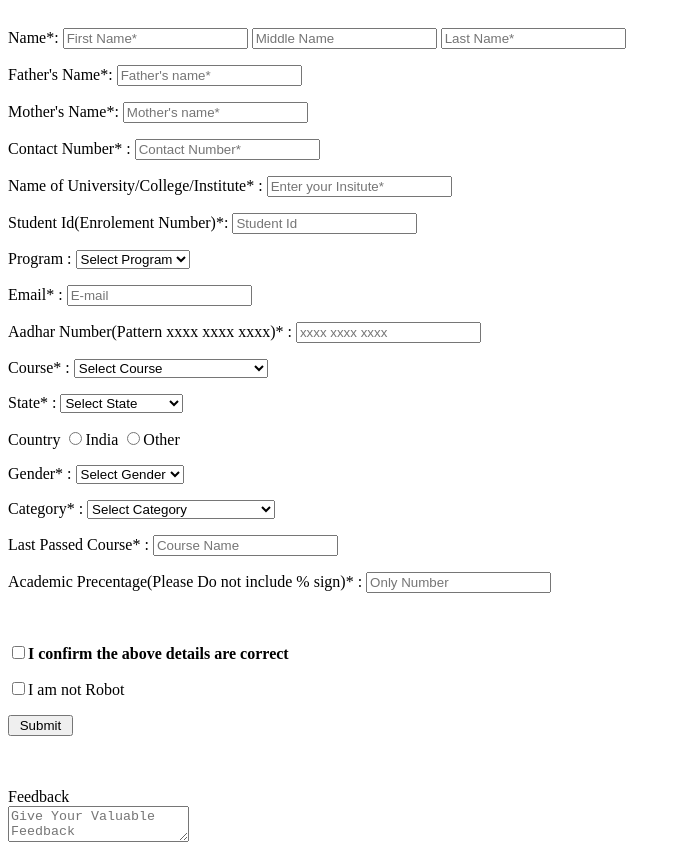
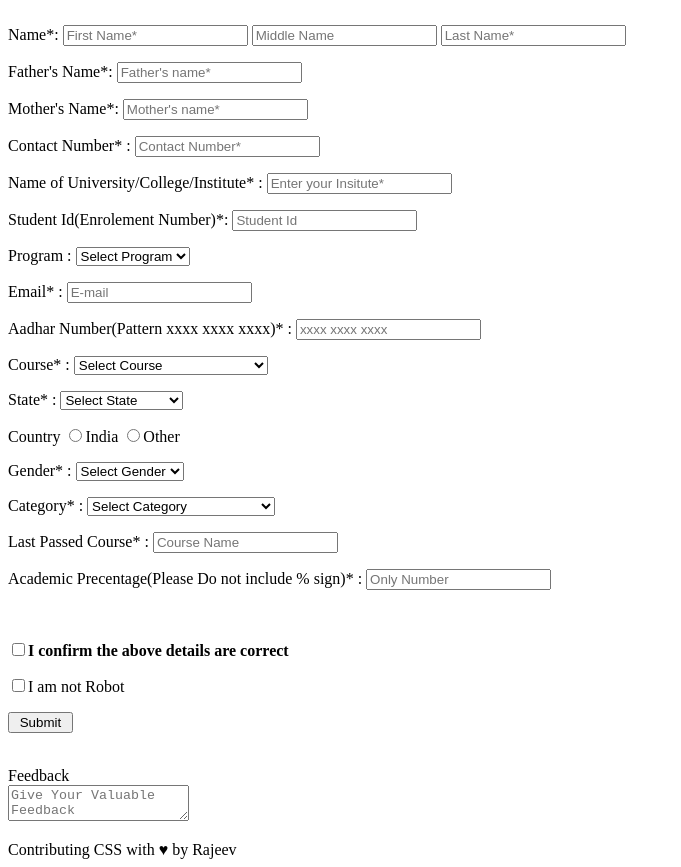
Before and after one commit to Pradyumna026/Simple-Registration-Form, a plain HTML site: page index.html in a window 1280 px wide. Shown: the part 73-940 px from the top of the page, without its empty margins (0-681 px from the left). Drawn offline with Linux system fonts and the light colour scheme.

Commit message:
Update index.html

```diff
--- a/index.html
+++ b/index.html
@@ -1,19 +1,25 @@
 <!DOCTYPE html>
 <html lang="en">
+
 <head>
     <meta charset="UTF-8">
     <meta name="viewport" content="width=device-width, initial-scale=1.0">
     <title>Registration Form</title>
+    <link rel="stylesheet" href="style.css">
 </head>
+
 <body>
     <header>
-    <h2>Registration Form</h2>
+        <h1>Registration Form</h1>
     </header>
     <br>
-    <main>
-        <form action="action.php">
-            <p> Name*: <input type="text" placeholder="First Name*"> <input type="text" placeholder="Middle Name"> <input type="text" placeholder="Last Name*"></p>
+    <form action="action.php" id="basic-form">
+        <div class="names">
+            Name*: <input type="text" placeholder="First Name*"> <input type="text" placeholder="Middle Name"> <input
+                type="text" placeholder="Last Name*">
+        </div>
 
+        <div class="information">
             <p>Father's Name*: <input type="text" placeholder="Father's name*"></p>
             <p>Mother's Name*: <input type="text" placeholder="Mother's name*"></p>
             <p>Contact Number* : <input type="number" placeholder="Contact Number*"></p>
@@ -30,7 +36,7 @@
             </p>
             <p>Email* : <input type="text" placeholder="E-mail"></p>
             <p>Aadhar Number(Pattern xxxx xxxx xxxx)* : <input type="text" placeholder="xxxx xxxx xxxx"></p>
-            <p>
+            <p class="common">
                 Course* : <select name="course" id="course">
                     <option value="Select Course">Select Course</option>
                     <option value="Cyber-Security">Cyber-Security</option>
@@ -46,7 +52,7 @@
                     <option value="Python">Python</option>
                 </select>
             </p>
-            <p>
+            <p class="common">
                 State* : <select name="State" id="Course">
                     <option value="Select State">Select State</option>
                     <option value="Bihar">Bihar</option>
@@ -67,15 +73,15 @@
                 </select>
 
             </p>
-                Country
+            <p class="common">Country
                 <label for="22">
                     <input type="radio" name="India" value="india" id="22">India
                 </label>
                 <label for="24">
                     <input type="radio" name="India" value="other" id="24">Other
-            </label>
+                </label></p>
             <p>
-                Gender* : <select name="gender" id="gender">
+                Gender* : <select name="gender" id="gender" class="common">
                     <option value="Select Gender">Select Gender</option>
                     <option value="Male">Male</option>
                     <option value="Female">Female</option>
@@ -83,7 +89,7 @@
                 </select>
             </p>
             <p>
-                Category* : <select name="category" id="category">
+                Category* : <select name="category" id="category" class="common">
                     <option value="Select Category">Select Category</option>
                     <option value="General">General</option>
                     <option value="SC">SC</option>
@@ -105,19 +111,15 @@
             <p>
                 <input type="checkbox" value="verify" name="verify">I am not Robot
             </p>
-            <input type="submit" value=" Submit ">
-
-
-
+             <input type="submit" value=" Submit "  id="submit-btn">
     </form>
     <br><br>
-        <footer>
-        <p>Feedback<br>
+    <p id="feedbacktext">Feedback<br>
         <textarea name="feedback" placeholder="Give Your Valuable Feedback"></textarea>
     </p>
-    </footer>
-    </main>
-
+    </div>
+<footer> Contributing CSS with &hearts; by Rajeev</footer>
 
 </body>
+
 </html>
```
Lines whose indentation alone changed are shown as unchanged.
